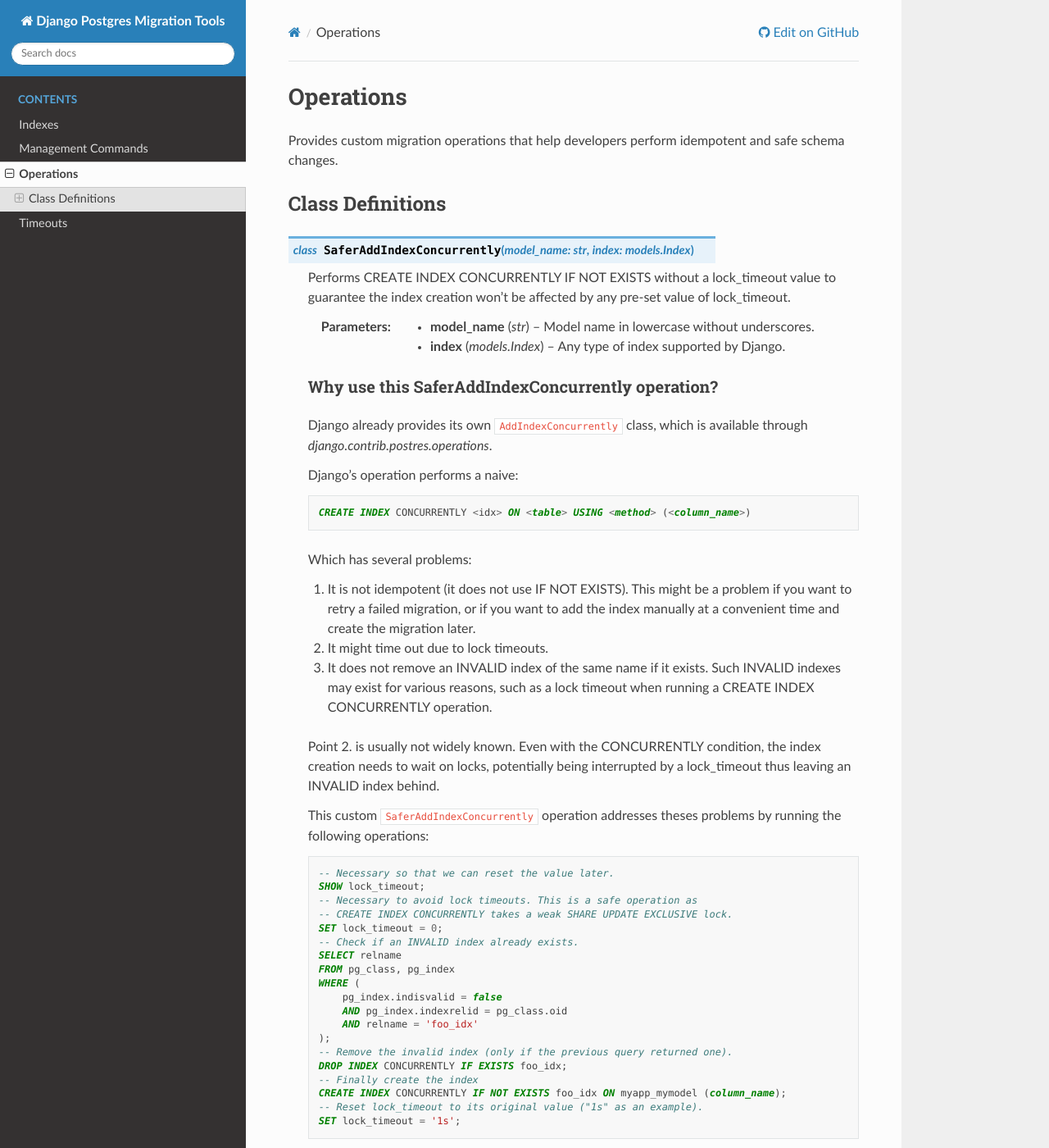
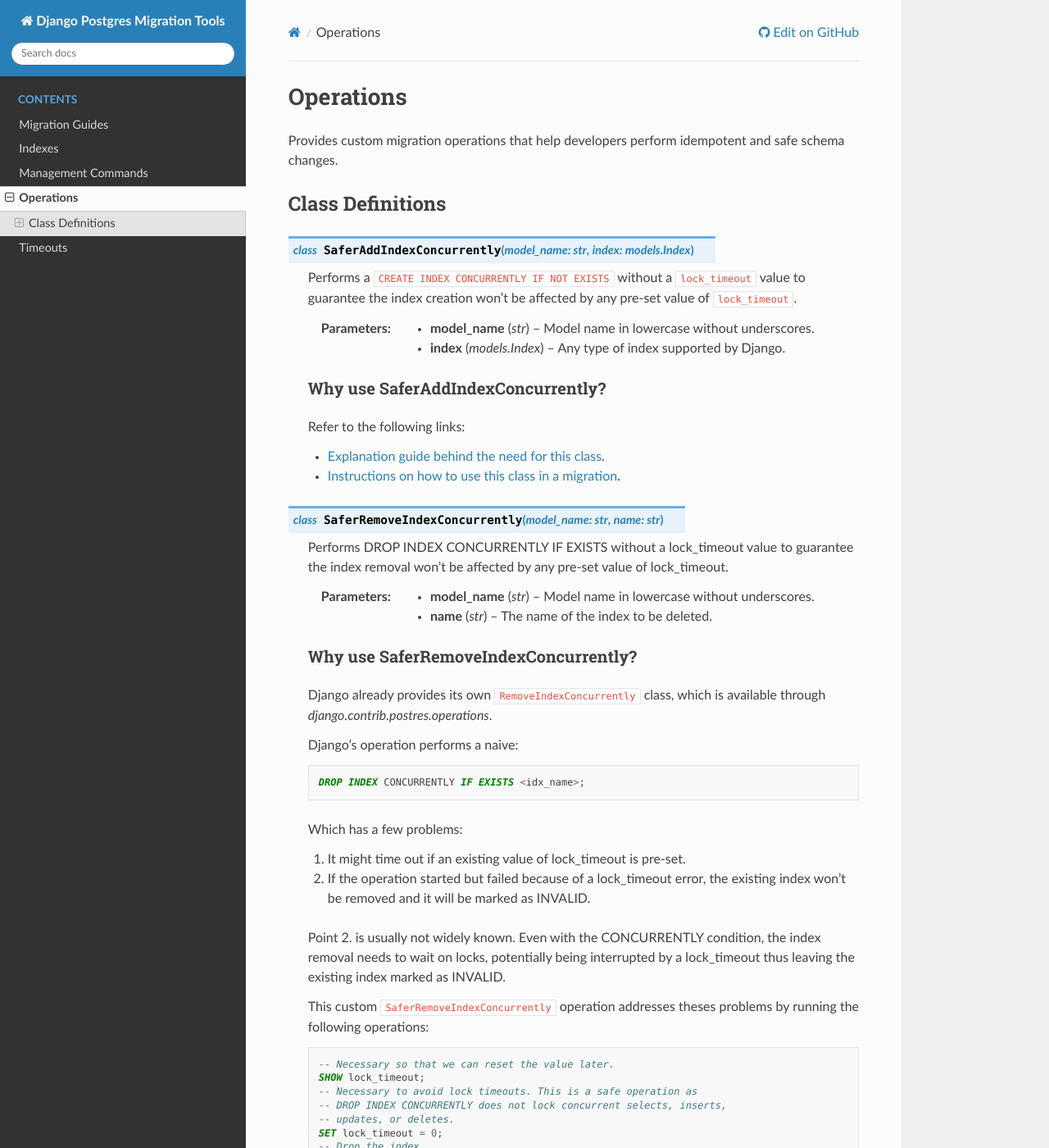
Before and after one commit to kraken-tech/django-pg-migration-tools, a Sphinx documentation site: the page built from docs/usage/operations.rst, in a window 1280 px wide and 1400 px high. Shown: the whole window at 82% size. Built offline with Sphinx 7.4.7 and the Read the Docs theme 3.1.0, drawn with Linux system fonts in a browser that asks for light colours; some of the changed text lies outside the part shown.

Commit message:
Move info for adding an index to its own guide
Why? The current information on adding an index is clustered inside the
class definition of the SaferAddIndexConcurrently operation.

It is not obvious from a user's PoV that they will find a "guide" and a
"how-to" inside the documentation for the definition of a class as this
is not a common place for such information to live.

This commit moves this information to a more free-form "guides" page so
that the documentation is easier to find and easier to edit.

The class definitions will still include a link back to the guide in
case users come to the class definitions before they read the guides.

```diff
--- a/docs/index.rst
+++ b/docs/index.rst
@@ -56,6 +56,7 @@
    :maxdepth: 3
    :caption: Contents
 
+   guides/migration_guides
    usage/indexes
    usage/management_commands
    usage/operations
--- a/docs/usage/operations.rst
+++ b/docs/usage/operations.rst
@@ -9,108 +9,25 @@
 .. _safer_add_index_concurrently:
 .. py:class:: SaferAddIndexConcurrently(model_name: str, index: models.Index)
 
-    Performs CREATE INDEX CONCURRENTLY IF NOT EXISTS without a lock_timeout
-    value to guarantee the index creation won't be affected by any pre-set
-    value of lock_timeout.
+    Performs a ``CREATE INDEX CONCURRENTLY IF NOT EXISTS`` without a
+    ``lock_timeout`` value to guarantee the index creation won't be affected by
+    any pre-set value of ``lock_timeout``.
 
     :param model_name: Model name in lowercase without underscores.
     :type model_name: str
     :param index: Any type of index supported by Django.
     :type index: models.Index
 
-    **Why use this SaferAddIndexConcurrently operation?**
-    -----------------------------------------------------
+    **Why use SaferAddIndexConcurrently?**
+    --------------------------------------
 
-    Django already provides its own ``AddIndexConcurrently`` class, which is
-    available through *django.contrib.postres.operations*.
+    Refer to the following links:
 
-    Django's operation performs a naive:
+    - :ref:`Explanation guide behind the need for this class
+      <guide_adding_an_index>`.
 
-    .. code-block:: sql
-
-      CREATE INDEX CONCURRENTLY <idx> ON <table> USING <method> (<column_name>)
-
-    Which has several problems:
-
-    1. It is not idempotent (it does not use IF NOT EXISTS). This might be a
-       problem if you want to retry a failed migration, or if you want to add
-       the index manually at a convenient time and create the migration later.
-    2. It might time out due to lock timeouts.
-    3. It does not remove an INVALID index of the same name if it exists.
-       Such INVALID indexes may exist for various reasons, such as a lock
-       timeout when running a CREATE INDEX CONCURRENTLY operation.
-
-    Point 2. is usually not widely known. Even with the CONCURRENTLY
-    condition, the index creation needs to wait on locks, potentially being
-    interrupted by a lock_timeout thus leaving an INVALID index behind.
-
-    This custom ``SaferAddIndexConcurrently`` operation addresses theses
-    problems by running the following operations:
-
-    .. code-block:: sql
-
-      -- Necessary so that we can reset the value later.
-      SHOW lock_timeout;
-      -- Necessary to avoid lock timeouts. This is a safe operation as
-      -- CREATE INDEX CONCURRENTLY takes a weak SHARE UPDATE EXCLUSIVE lock.
-      SET lock_timeout = 0;
-      -- Check if an INVALID index already exists.
-      SELECT relname
-      FROM pg_class, pg_index
-      WHERE (
-          pg_index.indisvalid = false
-          AND pg_index.indexrelid = pg_class.oid
-          AND relname = 'foo_idx'
-      );
-      -- Remove the invalid index (only if the previous query returned one).
-      DROP INDEX CONCURRENTLY IF EXISTS foo_idx;
-      -- Finally create the index
-      CREATE INDEX CONCURRENTLY IF NOT EXISTS foo_idx ON myapp_mymodel (column_name);
-      -- Reset lock_timeout to its original value ("1s" as an example).
-      SET lock_timeout = '1s';
-
-    How to use
-    ----------
-
-    1. Add the index to the relevant model:
-
-    .. code-block:: diff
-
-          class Meta:
-              indexes = (
-      +           # new index
-      +           models.Index(fields=["foo"], name="foo_idx"),
-                  # existing index
-                  models.Index(fields=["bar"], name="bar_idx"),
-
-    2. Make the new migration:
-
-    .. code-block:: bash
-
-      ./manage.py makemigrations
-
-    3. Swap the ``AddIndex`` class for our own ``SaferAddIndexConcurrently`` class.
-    Remember to use a non-atomic migration.
-
-    .. code-block:: diff
-
-      + from django_pg_migration_tools import operations
-      from django.db import migrations, models
-
-
-      class Migration(migrations.Migration):
-      +   atomic = False
-
-          dependencies = [("myapp", "0042_dependency")]
-
-          operations = [
-      -        migrations.AddIndex(
-      +        operations.SaferAddIndexConcurrently(
-                  model_name="mymodel",
-                  index=models.Index(fields=["foo"], name="foo_idx"),
-              ),
-          ]
-
+    - :ref:`Instructions on how to use this class in a migration
+      <guide_how_to_use_safer_add_index_concurrently>`.
 
 
 .. py:class:: SaferRemoveIndexConcurrently(model_name: str, name: str)
```
Also changed, not shown: docs/guides/migration_guides.rst (added, +101 -0 lines).
